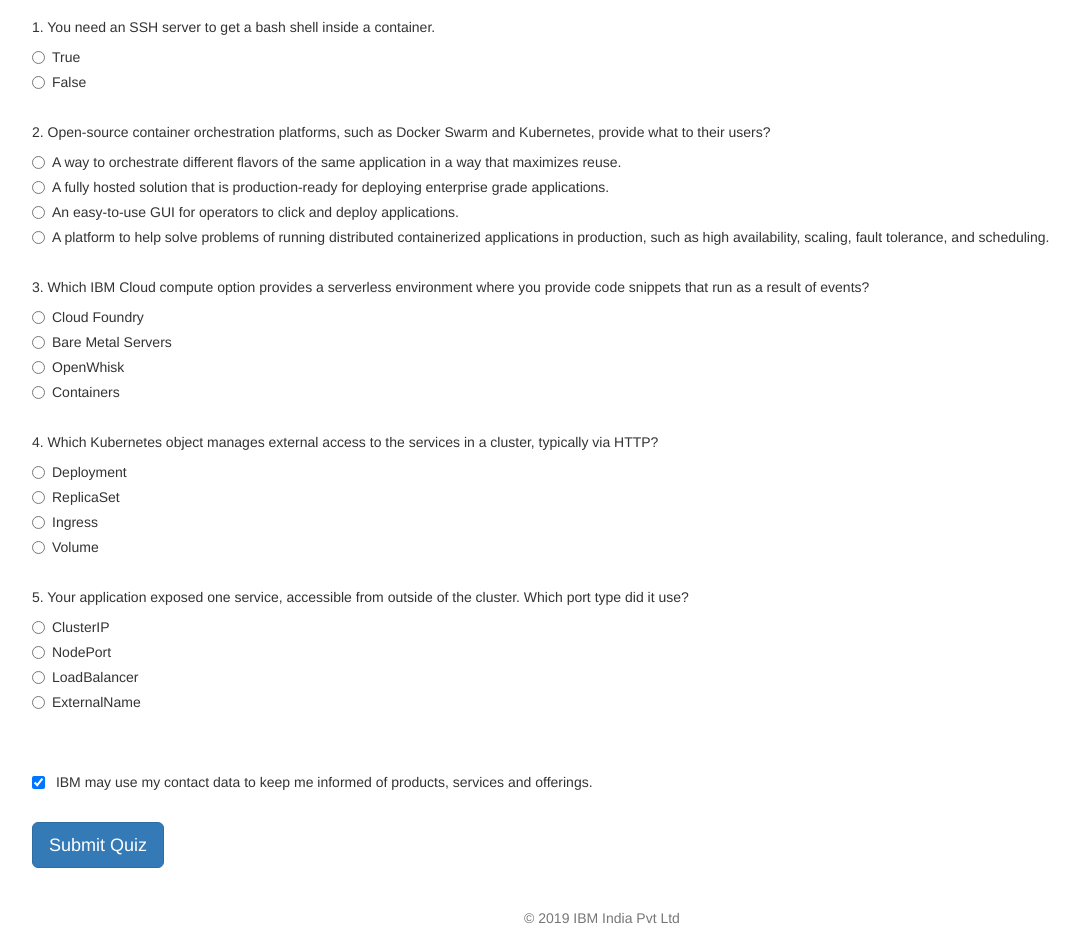
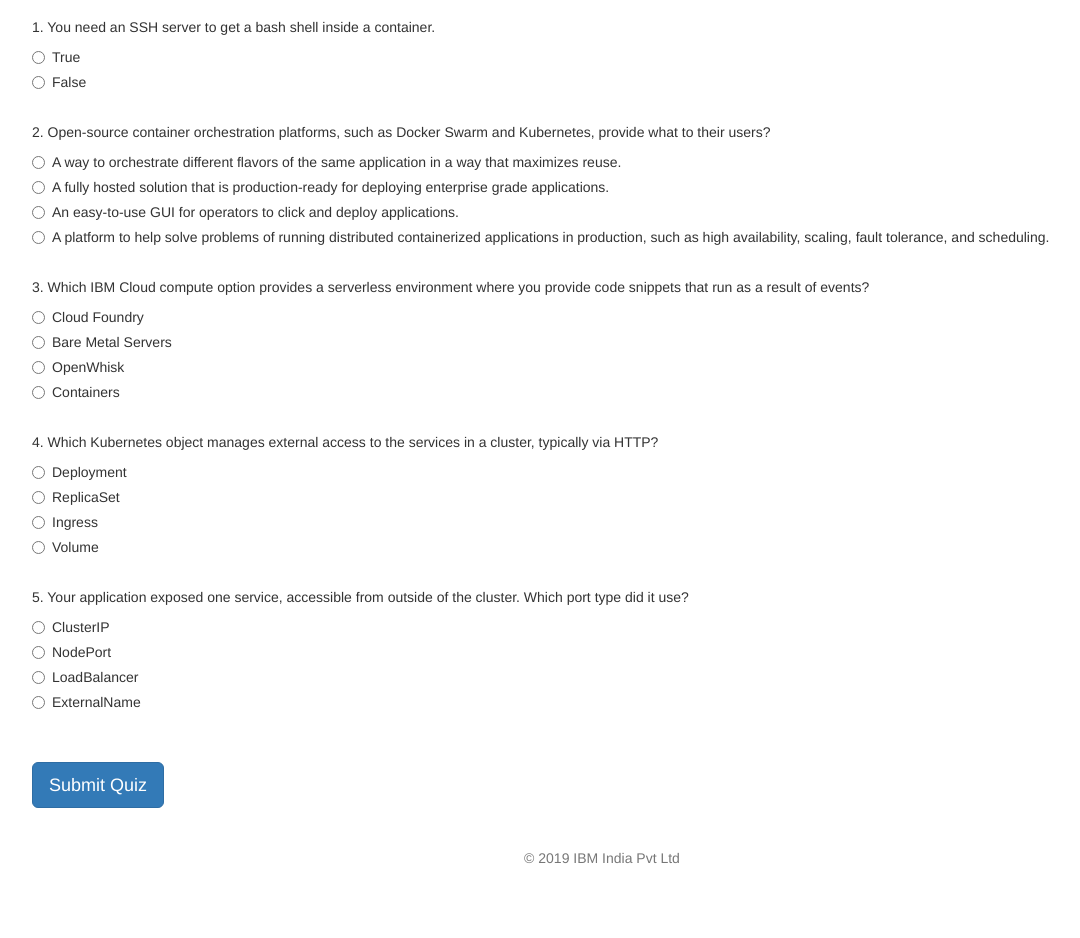
Before and after one commit to RiyaMRoy04/cloudpak-quiz, a website: page views/index.html in a window 1280 px wide. Shown: the part 95-1033 px from the top of the page, without its empty margins (38-1118 px from the left). After the commit the page ends 973 px from the top, so only its background shows below. Drawn offline with nearby package versions, Linux system fonts and the light colour scheme.

Commit message:
Updated app

```diff
--- a/app.js
+++ b/app.js
@@ -65,8 +65,7 @@ app.post('/quizsubmission', function(req,res){
         responsequiz3: req.body.quiz_3,
         responsequiz4: req.body.quiz_4,
         responsequiz5: req.body.quiz_5,
-        time: new Date().toISOString(),
-        interested: req.body.interested
+        time: new Date().toISOString()
         };
 
 quizdb.insert(doc,function(err,body,header){
--- a/views/index.html
+++ b/views/index.html
@@ -121,12 +121,6 @@
         </div>
         <br/>
         <br/>
-            <div class="checkbox">
-            <label>
-      		<input type="checkbox" name="interested" value="Yes" checked>&nbsp;IBM may use my contact data to keep me informed of products, services and offerings.
-   			</label>
- 			</div>
-        <br/>
         <input type="submit" value="Submit Quiz" class="btn btn-primary btn-lg"/>
         </form>
       <br/><br/>
```
Also changed, not shown: .bluemix/toolchain.yml.
